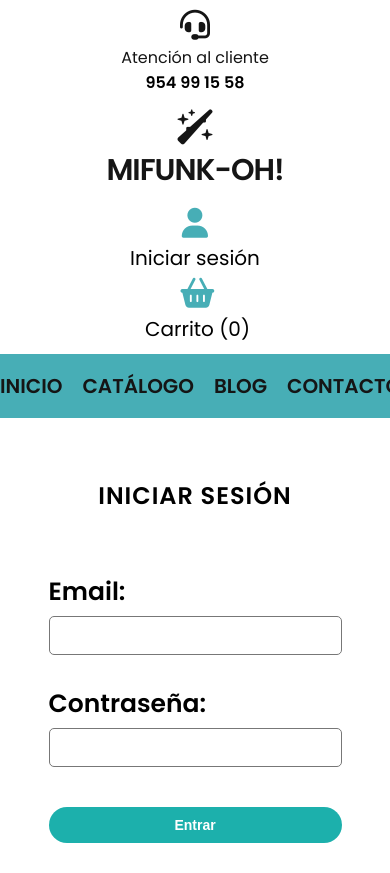
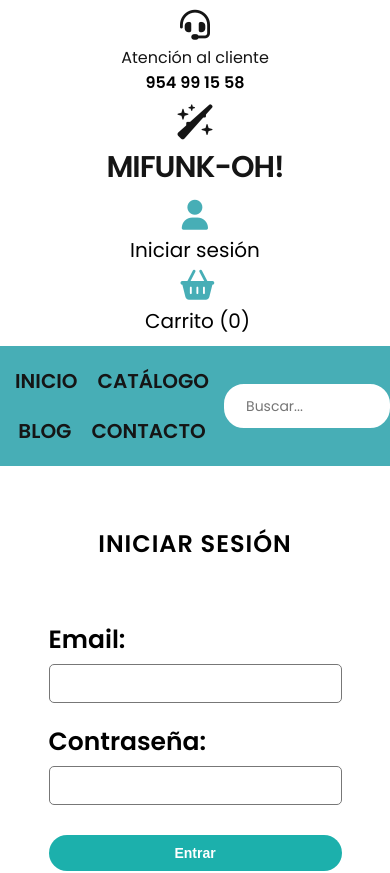
Before and after one commit to equisce/mifunkoh-frontend, a React (Vite) app: page /login in a window 390 px wide. Shown: the top 873 px of the page. Built offline with nearby package versions, Linux system fonts and the light colour scheme.

Commit message:
🎯 CSS final 100% responsive con todos los ajustes

```diff
--- a/src/styles.css
+++ b/src/styles.css
@@ -1746,6 +1746,37 @@ html {
     text-align: center;
   }
 }
+
+@media (max-width: 768px) {
+  .header {
+    flex-direction: column;
+    align-items: center;
+    gap: 1rem;
+  }
+
+  .container-loguito,
+  .container-user {
+    flex-direction: column;
+    align-items: center;
+    gap: 0.5rem;
+  }
+
+  nav ul {
+    display: flex;
+    flex-wrap: wrap;
+    justify-content: center;
+    gap: 1rem;
+    padding: 0;
+    margin: 1rem 0;
+    list-style: none;
+  }
+
+  nav ul li {
+    font-size: 1.4rem;
+    white-space: nowrap;
+  }
+}
+
 /* ---------------------------------------------
    SLIDER RESPONSIVE
 --------------------------------------------- */
@@ -1861,14 +1892,17 @@ html {
     display: grid;
     grid-template-columns: repeat(2, 1fr);
     gap: 0.5rem;
-    padding: 1rem;
+  }
+
+  .mosaico-item {
+    height: 100px;
+    overflow: hidden;
   }
 
   .mosaico-item img {
     width: 100%;
-    height: auto;
+    height: 100%;
     object-fit: cover;
-    display: block;
     border-radius: 0.5rem;
   }
 }
@@ -1977,7 +2011,7 @@ html {
   }
 
   .footer-brand h3 {
-    font-size: 2.2rem;
+    font-size: 2rem;
   }
 
   .footer-brand p {
@@ -1997,6 +2031,7 @@ html {
 
   .footer-links {
     flex-direction: column;
+    align-items: center;
     gap: 2rem;
   }
 
@@ -2249,6 +2284,55 @@ html {
     margin-top: 1rem;
   }
 
+  @media (max-width: 768px) {
+    .tabla-carrito {
+      display: none;
+    }
+
+    .carrito-responsive {
+      display: flex;
+      flex-direction: column;
+      gap: 2rem;
+    }
+
+    .producto-carrito {
+      background: white;
+      border-radius: 1rem;
+      box-shadow: var(--bs);
+      padding: 1rem;
+      text-align: center;
+    }
+
+    .producto-carrito img {
+      width: 100%;
+      max-width: 150px;
+      margin: 0 auto 1rem;
+    }
+
+    .producto-carrito h3,
+    .producto-carrito p {
+      font-size: 1.4rem;
+      margin: 0.3rem 0;
+    }
+
+    .producto-carrito input {
+      max-width: 80px;
+      text-align: center;
+      padding: 0.4rem;
+    }
+
+    .producto-carrito button {
+      font-size: 1.3rem;
+      margin-top: 0.5rem;
+    }
+
+    .carrito-total,
+    .boton-finalizar {
+      width: 100%;
+      text-align: center;
+      margin-top: 1.5rem;
+    }
+  }
   /* ---------------------------------------------
    CONFIRMACIÓN RESPONSIVE
 --------------------------------------------- */
@@ -2351,9 +2435,7 @@ html {
   }
 
   form.formulario-contacto {
-    display: flex;
     flex-direction: column;
-    gap: 1rem;
   }
 
   form.formulario-contacto input,
@@ -2375,4 +2457,8 @@ html {
     padding: 1rem;
     width: 100%;
   }
-}
+
+  form.formulario-contacto .campo {
+    width: 100%;
+  }
+}
```
